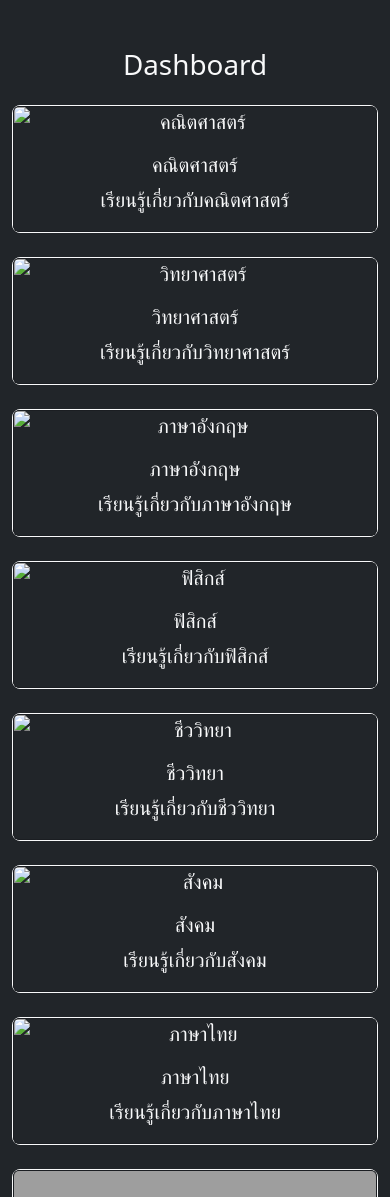
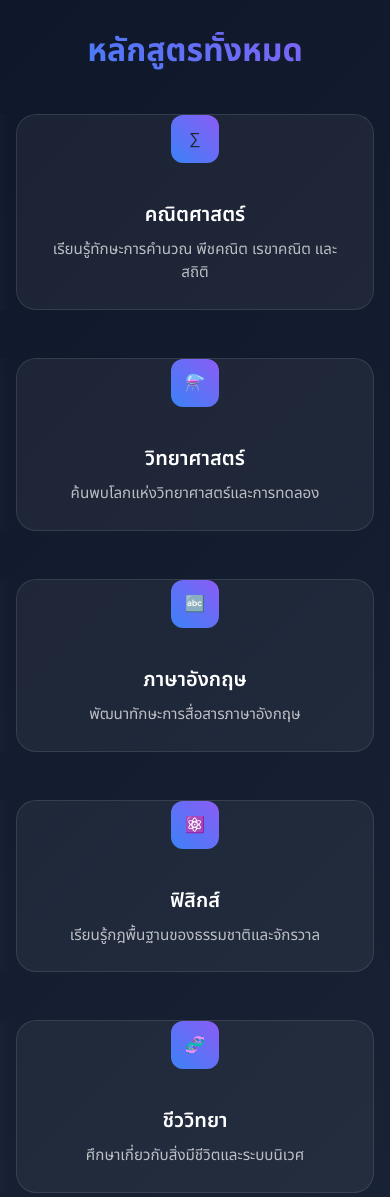
Before and after one commit to Natthawut02/Flask, a Flask app: page /dashboard in a window 390 px wide. Shown: the top 1197 px of the page. Run offline with Flask 3, Linux system fonts and the light colour scheme; the visitor is signed in with stand-in values (Sample User, id 1); parts of the project's set-up code (start-up, migrations or seed data) failed here and were passed over; some libraries are stand-ins or nearby versions; grey boxes are pictures that could not be loaded.

Commit message:
Decoration and Amendment of the page Includes Courses

```diff
--- a/templates/dashboard.html
+++ b/templates/dashboard.html
@@ -1,144 +1,339 @@
 <!DOCTYPE html>
-<html lang="en">
+<html lang="th">
 
 <head>
     <meta charset="UTF-8">
     <meta name="viewport" content="width=device-width, initial-scale=1.0">
-    <title>Dashboard</title>
-    <!-- เรียกใช้ Bootstrap CSS -->
-    <link href="https://cdn.jsdelivr.net/npm/bootstrap@5.3.0-alpha3/dist/css/bootstrap.min.css" rel="stylesheet">
+    <title>Dashboard - NTBR</title>
+    <link href="https://cdn.jsdelivr.net/npm/bootstrap@5.3.0/dist/css/bootstrap.min.css" rel="stylesheet">
+    <link rel="stylesheet" href="https://cdnjs.cloudflare.com/ajax/libs/animate.css/4.1.1/animate.min.css">
     <style>
+        @import url('https://fonts.googleapis.com/css2?family=Noto+Sans+Thai:wght@300;400;500;600;700&display=swap');
+
+        body {
+            font-family: 'Noto Sans Thai', sans-serif;
+            background: linear-gradient(135deg, #0F172A 0%, #1E293B 100%);
+            min-height: 100vh;
+            color: #fff;
+        }
+
+        .container {
+            padding: 2rem 1rem;
+        }
+
+        .dashboard-title {
+            font-weight: 800;
+            margin-bottom: 2rem;
+            background: linear-gradient(45deg, #3B82F6, #8B5CF6);
+            background-clip: text;
+            -webkit-background-clip: text;
+            -webkit-text-fill-color: transparent;
+            text-align: center;
+            font-size: 2.5rem;
+        }
+
+        .card {
+            background: rgba(255, 255, 255, 0.05);
+            border: 1px solid rgba(255, 255, 255, 0.1);
+            border-radius: 20px;
+            overflow: hidden;
+            transition: all 0.4s ease;
+            height: 100%;
+            backdrop-filter: blur(10px);
+        }
+
         .card:hover {
-            transform: scale(1.05);
-            transition: transform 0.2s;
+            transform: translateY(-10px);
+            background: rgba(255, 255, 255, 0.1);
+            box-shadow: 0 10px 30px rgba(0, 0, 0, 0.2);
+        }
+
+        .card-img-top {
+            height: 200px;
+            object-fit: cover;
+            transition: all 0.4s ease;
+        }
+
+        .card:hover .card-img-top {
+            transform: scale(1.1);
+        }
+
+        .card-body {
+            padding: 1.5rem;
+            position: relative;
+            z-index: 1;
+        }
+
+        .card-title {
+            color: white;
+            font-weight: 600;
+            font-size: 1.25rem;
+            margin-bottom: 0.75rem;
+        }
+
+        .card-text {
+            color: rgba(255, 255, 255, 0.7);
+            font-size: 0.95rem;
+            line-height: 1.5;
+        }
+
+        .btn-course {
+            position: relative;
+            overflow: hidden;
+            transition: all 0.3s ease;
+            text-decoration: none;
+        }
+
+        .btn-course::after {
+            content: '';
+            position: absolute;
+            top: 0;
+            left: -100%;
+            width: 100%;
+            height: 100%;
+            background: linear-gradient(90deg,
+                    transparent,
+                    rgba(255, 255, 255, 0.2),
+                    transparent);
+            transition: 0.5s;
+        }
+
+        .btn-course:hover::after {
+            left: 100%;
+        }
+
+        .course-icon {
+            width: 48px;
+            height: 48px;
+            background: linear-gradient(45deg, #3B82F6, #8B5CF6);
+            border-radius: 12px;
+            display: flex;
+            align-items: center;
+            justify-content: center;
+            margin: 0 auto 1rem;
+            transition: all 0.3s ease;
+        }
+
+        .card:hover .course-icon {
+            transform: rotate(360deg);
+        }
+
+        .row {
+            margin-right: -12px;
+            margin-left: -12px;
+        }
+
+        .col {
+            padding: 12px;
+        }
+
+        @media (max-width: 768px) {
+            .dashboard-title {
+                font-size: 2rem;
+            }
+
+            .card-img-top {
+                height: 160px;
+            }
+        }
+
+        /* Custom scrollbar */
+        ::-webkit-scrollbar {
+            width: 8px;
+        }
+
+        ::-webkit-scrollbar-track {
+            background: rgba(255, 255, 255, 0.1);
+        }
+
+        ::-webkit-scrollbar-thumb {
+            background: rgba(255, 255, 255, 0.2);
+            border-radius: 4px;
+        }
+
+        ::-webkit-scrollbar-thumb:hover {
+            background: rgba(255, 255, 255, 0.3);
+        }
+
+        /* Animation classes */
+        .fade-up {
+            animation: fadeUp 0.6s ease forwards;
+            opacity: 0;
+        }
+
+        @keyframes fadeUp {
+            from {
+                opacity: 0;
+                transform: translateY(20px);
+            }
+
+            to {
+                opacity: 1;
+                transform: translateY(0);
+            }
         }
     </style>
 </head>
 
-<body class="bg-dark text-light">
-    <div class="container mt-5">
-        <h1 class="text-center mb-4">Dashboard</h1>
-        <div class="row row-cols-1 row-cols-md-3 g-4">
-            <!-- Card 1 -->
-            <div class="col">
-                <a href="/math" class="btn btn-outline-light btn-lg p-0 w-100 h-100">
-                    <div class="card bg-dark text-light">
-                        <img src="https://via.placeholder.com/500x300" class="card-img-top" alt="คณิตศาสตร์">
+<body>
+    <div class="container">
+        <h1 class="dashboard-title animate__animated animate__fadeInDown">หลักสูตรทั้งหมด</h1>
+        <div class="row row-cols-1 row-cols-md-2 row-cols-lg-3 g-4">
+            <!-- Math -->
+            <div class="col fade-up" style="animation-delay: 0.1s">
+                <a href="/math" class="btn-course">
+                    <div class="card">
+                        <div class="course-icon">
+                            ∑
+                        </div>
                         <div class="card-body text-center">
                             <h5 class="card-title">คณิตศาสตร์</h5>
-                            <p class="card-text">เรียนรู้เกี่ยวกับคณิตศาสตร์</p>
+                            <p class="card-text">เรียนรู้ทักษะการคำนวณ พีชคณิต เรขาคณิต และสถิติ</p>
                         </div>
                     </div>
                 </a>
             </div>
 
-            <!-- Card 2 -->
-            <div class="col">
-                <a href="/science" class="btn btn-outline-light btn-lg p-0 w-100 h-100">
-                    <div class="card bg-dark text-light">
-                        <img src="https://via.placeholder.com/500x300" class="card-img-top" alt="วิทยาศาสตร์">
+            <!-- Science -->
+            <div class="col fade-up" style="animation-delay: 0.2s">
+                <a href="/science" class="btn-course">
+                    <div class="card">
+                        <div class="course-icon">
+                            ⚗️
+                        </div>
                         <div class="card-body text-center">
                             <h5 class="card-title">วิทยาศาสตร์</h5>
-                            <p class="card-text">เรียนรู้เกี่ยวกับวิทยาศาสตร์</p>
+                            <p class="card-text">ค้นพบโลกแห่งวิทยาศาสตร์และการทดลอง</p>
                         </div>
                     </div>
                 </a>
             </div>
 
-            <!-- Card 3 -->
-            <div class="col">
-                <a href="/english" class="btn btn-outline-light btn-lg p-0 w-100 h-100">
-                    <div class="card bg-dark text-light">
-                        <img src="https://via.placeholder.com/500x300" class="card-img-top" alt="ภาษาอังกฤษ">
+            <!-- English -->
+            <div class="col fade-up" style="animation-delay: 0.3s">
+                <a href="/english" class="btn-course">
+                    <div class="card">
+                        <div class="course-icon">
+                            🔤
+                        </div>
                         <div class="card-body text-center">
                             <h5 class="card-title">ภาษาอังกฤษ</h5>
-                            <p class="card-text">เรียนรู้เกี่ยวกับภาษาอังกฤษ</p>
+                            <p class="card-text">พัฒนาทักษะการสื่อสารภาษาอังกฤษ</p>
                         </div>
                     </div>
                 </a>
             </div>
 
-            <!-- Card 4 -->
-            <div class="col">
-                <a href="/physics" class="btn btn-outline-light btn-lg p-0 w-100 h-100">
-                    <div class="card bg-dark text-light">
-                        <img src="https://via.placeholder.com/500x300" class="card-img-top" alt="ฟิสิกส์">
+            <!-- Physics -->
+            <div class="col fade-up" style="animation-delay: 0.4s">
+                <a href="/physics" class="btn-course">
+                    <div class="card">
+                        <div class="course-icon">
+                            ⚛️
+                        </div>
                         <div class="card-body text-center">
                             <h5 class="card-title">ฟิสิกส์</h5>
-                            <p class="card-text">เรียนรู้เกี่ยวกับฟิสิกส์</p>
+                            <p class="card-text">เรียนรู้กฎพื้นฐานของธรรมชาติและจักรวาล</p>
                         </div>
                     </div>
                 </a>
             </div>
 
-            <!-- Card 5 -->
-            <div class="col">
-                <a href="/biology" class="btn btn-outline-light btn-lg p-0 w-100 h-100">
-                    <div class="card bg-dark text-light">
-                        <img src="https://via.placeholder.com/500x300" class="card-img-top" alt="ชีววิทยา">
+            <!-- Biology -->
+            <div class="col fade-up" style="animation-delay: 0.5s">
+                <a href="/biology" class="btn-course">
+                    <div class="card">
+                        <div class="course-icon">
+                            🧬
+                        </div>
                         <div class="card-body text-center">
                             <h5 class="card-title">ชีววิทยา</h5>
-                            <p class="card-text">เรียนรู้เกี่ยวกับชีววิทยา</p>
+                            <p class="card-text">ศึกษาเกี่ยวกับสิ่งมีชีวิตและระบบนิเวศ</p>
                         </div>
                     </div>
                 </a>
             </div>
 
-            <!-- Card 6 -->
-            <div class="col">
-                <a href="/social" class="btn btn-outline-light btn-lg p-0 w-100 h-100">
-                    <div class="card bg-dark text-light">
-                        <img src="https://via.placeholder.com/500x300" class="card-img-top" alt="สังคม">
+            <!-- Social -->
+            <div class="col fade-up" style="animation-delay: 0.6s">
+                <a href="/social" class="btn-course">
+                    <div class="card">
+                        <div class="course-icon">
+                            🌍
+                        </div>
                         <div class="card-body text-center">
-                            <h5 class="card-title">สังคม</h5>
-                            <p class="card-text">เรียนรู้เกี่ยวกับสังคม</p>
+                            <h5 class="card-title">สังคมศึกษา</h5>
+                            <p class="card-text">เรียนรู้เกี่ยวกับสังคม วัฒนธรรม และการอยู่ร่วมกัน</p>
                         </div>
                     </div>
                 </a>
             </div>
 
-            <!-- Card 7 -->
-            <div class="col">
-                <a href="/thai" class="btn btn-outline-light btn-lg p-0 w-100 h-100">
-                    <div class="card bg-dark text-light">
-                        <img src="https://via.placeholder.com/500x300" class="card-img-top" alt="ภาษาไทย">
+            <!-- Thai -->
+            <div class="col fade-up" style="animation-delay: 0.7s">
+                <a href="/thai" class="btn-course">
+                    <div class="card">
+                        <div class="course-icon">
+                            ก
+                        </div>
                         <div class="card-body text-center">
                             <h5 class="card-title">ภาษาไทย</h5>
-                            <p class="card-text">เรียนรู้เกี่ยวกับภาษาไทย</p>
+                            <p class="card-text">พัฒนาทักษะการใช้ภาษาไทยอย่างถูกต้อง</p>
                         </div>
                     </div>
                 </a>
             </div>
 
-            <!-- Card 8 -->
-            <div class="col">
-                <a href="/health" class="btn btn-outline-light btn-lg p-0 w-100 h-100">
-                    <div class="card bg-dark text-light">
-                        <img src="D:\flask_project\static\images\math.jpeg" class="card-img-top" alt="สุขศึกษา">
+            <!-- Health -->
+            <div class="col fade-up" style="animation-delay: 0.8s">
+                <a href="/health" class="btn-course">
+                    <div class="card">
+                        <div class="course-icon">
+                            ❤️
+                        </div>
                         <div class="card-body text-center">
                             <h5 class="card-title">สุขศึกษา</h5>
-                            <p class="card-text">เรียนรู้เกี่ยวกับสุขศึกษา</p>
+                            <p class="card-text">เรียนรู้การดูแลสุขภาพและพลานามัย</p>
                         </div>
                     </div>
                 </a>
             </div>
 
-            <!-- Card 9 -->
-            <div class="col">
-                <a href="/history" class="btn btn-outline-light btn-lg p-0 w-100 h-100">
-                    <div class="card bg-dark text-light">
-                        <img src="D:\flask_project\static\images\math.jpeg" class="card-img-top" alt="ประวัติศาสตร์">
+            <!-- History -->
+            <div class="col fade-up" style="animation-delay: 0.9s">
+                <a href="/history" class="btn-course">
+                    <div class="card">
+                        <div class="course-icon">
+                            📚
+                        </div>
                         <div class="card-body text-center">
                             <h5 class="card-title">ประวัติศาสตร์</h5>
-                            <p class="card-text">เรียนรู้เกี่ยวกับประวัติศาสตร์</p>
+                            <p class="card-text">เรียนรู้เรื่องราวในอดีตและพัฒนาการของมนุษยชาติ</p>
                         </div>
                     </div>
                 </a>
             </div>
         </div>
     </div>
-    <!-- เรียกใช้ Bootstrap JS -->
-    <script src="https://cdn.jsdelivr.net/npm/bootstrap@5.3.0-alpha3/dist/js/bootstrap.bundle.min.js"></script>
+
+    <script>
+        // Animate cards on scroll
+        function handleIntersection(entries, observer) {
+            entries.forEach(entry => {
+                if (entry.isIntersecting) {
+                    entry.target.style.opacity = 1;
+                    entry.target.style.transform = 'translateY(0)';
+                    observer.unobserve(entry.target);
+                }
+            });
+        }
+
+        const observer = new IntersectionObserver(handleIntersection, {
+            threshold: 0.1
+        });
+
+        document.querySelectorAll('.fade-up').forEach(el => observer.observe(el));
+    </script>
 </body>
 
 </html>
```
